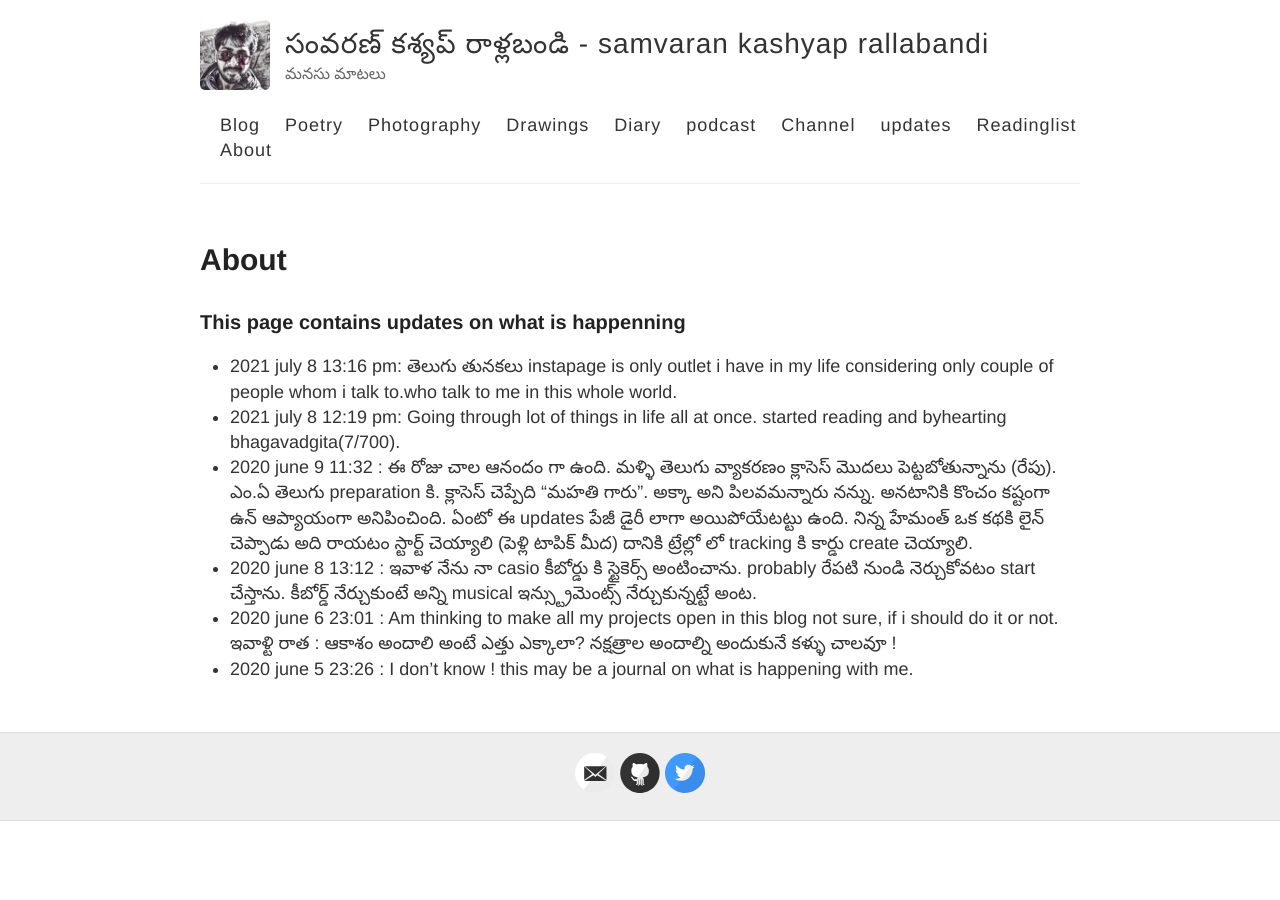
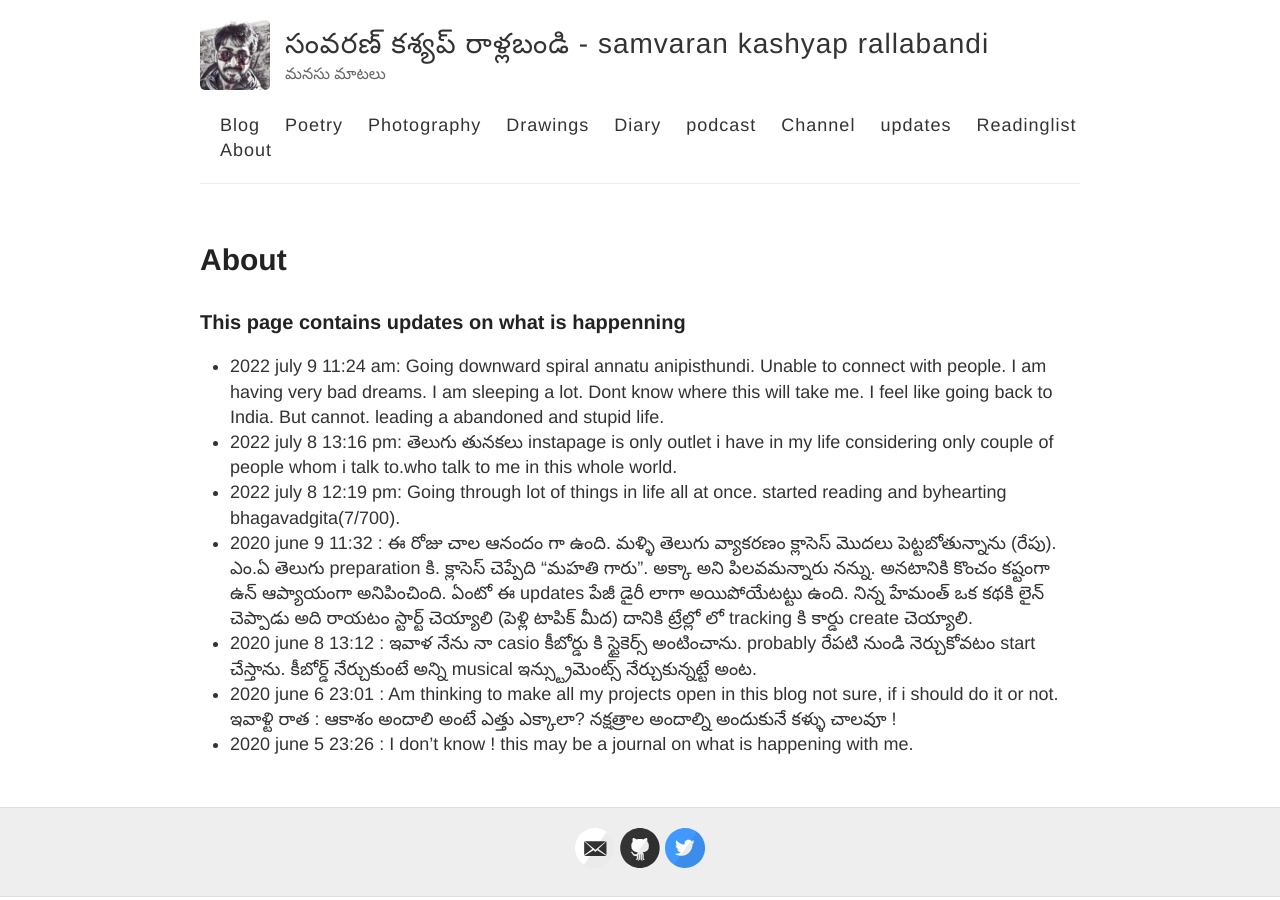
Before and after one commit to rsk/rsk.github.io, a Jekyll site: the page built from updates.md, in a window 1280 px wide. Built offline with Jekyll 4.4.1, drawn with Linux system fonts in a browser that asks for light colours; comment, search, counter and statistics services are not loaded.

Commit message:
update today correct dates

```diff
--- a/updates.md
+++ b/updates.md
@@ -6,8 +6,9 @@ permalink: /updates/
 
 
 ### This page contains updates on what is happenning
-- 2021 july 8 13:16 pm: తెలుగు తునకలు instapage is only outlet i have in my life considering only couple of people whom i talk to.who talk to me in this whole world.
-- 2021 july 8 12:19 pm: Going through lot of things in life all at once. started reading and byhearting bhagavadgita(7/700).
+- 2022 july 9 11:24 am: Going downward spiral annatu anipisthundi. Unable to connect with people. I am having very bad dreams. I am sleeping a lot. Dont know where this will take me. I feel like going back to India. But cannot. leading a abandoned and stupid life.
+- 2022 july 8 13:16 pm: తెలుగు తునకలు instapage is only outlet i have in my life considering only couple of people whom i talk to.who talk to me in this whole world.
+- 2022 july 8 12:19 pm: Going through lot of things in life all at once. started reading and byhearting bhagavadgita(7/700).
 - 2020 june 9 11:32 : ఈ రోజు చాల ఆనందం గా ఉంది. మళ్ళి తెలుగు వ్యాకరణం క్లాసెస్ మొదలు పెట్టబోతున్నాను (రేపు). ఎం.ఏ తెలుగు preparation కి. క్లాసెస్ చెప్పేది "మహతి గారు". అక్కా అని పిలవమన్నారు నన్ను. అనటానికి కొంచం కష్టంగా ఉన్ ఆప్యాయంగా అనిపించింది.
 ఏంటో ఈ updates పేజీ డైరీ లాగా అయిపోయేటట్టు ఉంది. నిన్న హేమంత్ ఒక కథకి లైన్ చెప్పాడు అది రాయటం స్టార్ట్ చెయ్యాలి (పెళ్లి టాపిక్ మీద) దానికి ట్రేల్లో లో tracking కి కార్డు create చెయ్యాలి.
 - 2020 june 8 13:12 : ఇవాళ నేను నా casio కీబోర్డు కి స్టైకెర్స్ అంటించాను. probably రేపటి నుండి నెర్చుకోవటం start చేస్తాను. కీబోర్డ్ నేర్చుకుంటే అన్ని musical ఇన్స్ట్రుమెంట్స్ నేర్చుకున్నట్టే అంట.
```
